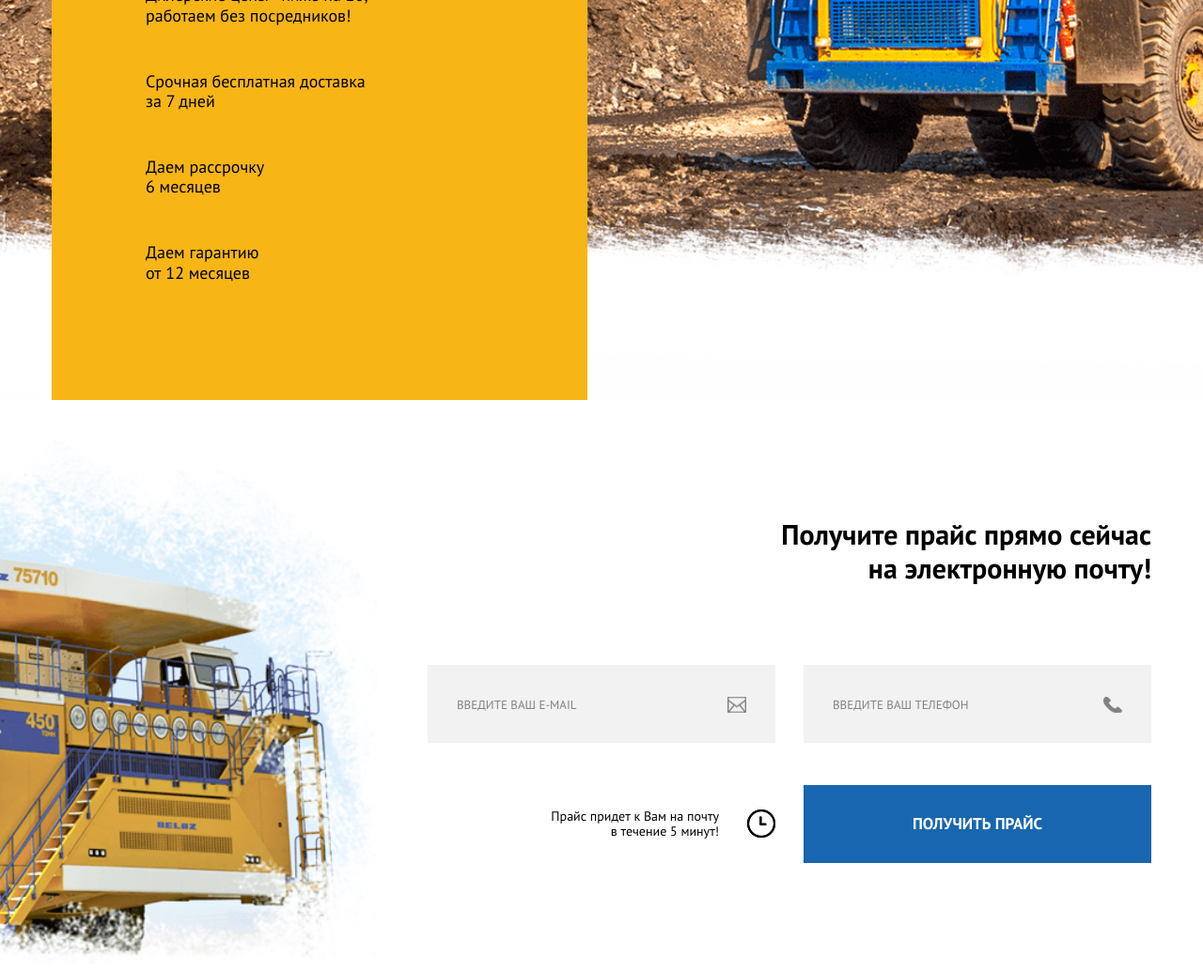
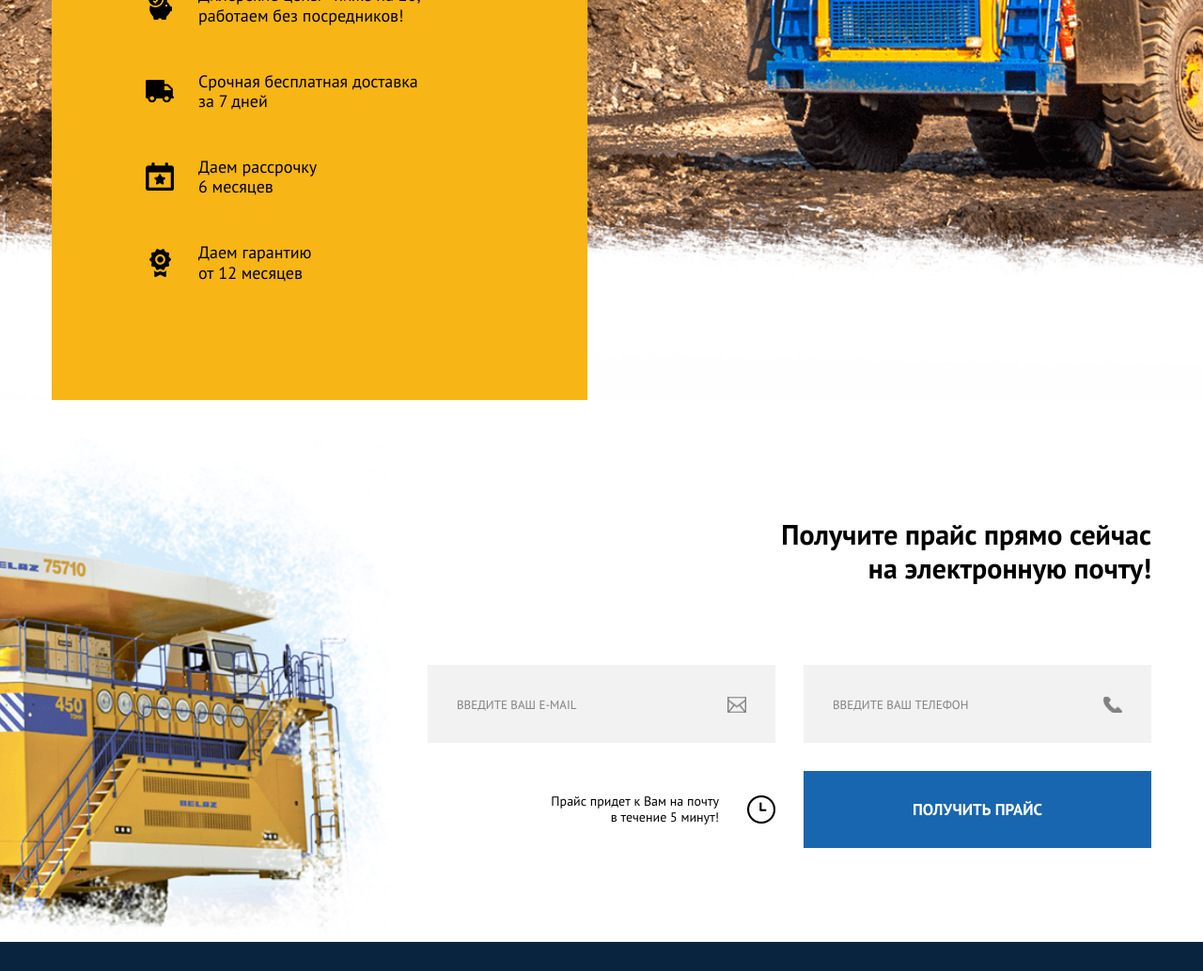
Before and after one commit to doramakh/-, a plain HTML site: page index.html in a window 1280 px wide. Shown: the part 589-1623 px from the top of the page at 94% size. After the commit the page ends 1592 px from the top, so only its background shows below. Drawn offline with Linux system fonts and the light colour scheme.

Commit message:
fix promo and price orders' before/after

```diff
--- a/css/styles.css
+++ b/css/styles.css
@@ -174,14 +174,59 @@ logo-link{
 }
 
 .promo-section-info{
-  display: block;
+  display: flex;
+  align-items: center;
   margin-bottom: 48px;
-  font-size: 18px;
-  line-height: 1.2;
 }
 
 .promo-section-info:last-child{
   margin-bottom: 25px;
+}
+
+.promo-section-info span{
+  font-size: 18px;
+  line-height: 1.2;
+  margin-left: 26px;
+}
+
+.piggy-bank::before{
+  display: inline-block;
+  width: 30px;
+  height: 30px;
+  background-image: url(../img/piggy-bank.png);
+  background-repeat: no-repeat;
+  background-position: center center;
+  content: "";
+}
+
+.delivery::before{
+  display: inline-block;
+  width: 30px;
+  height: 30px;
+  background-image: url(../img/delivery-truck-silhouette.png);
+  background-repeat: no-repeat;
+  background-position: center center;
+  content: "";
+}
+
+.star-symbol::before{
+  display: inline-block;
+  width: 30px;
+  height: 30px;
+  background-image: url(../img/star-symbol.png);
+  background-repeat: no-repeat;
+  background-position: center center;
+  content: "";
+}
+
+.medal::before{
+  display: inline-block;
+  width: 30px;
+  height: 30px;
+  background-image: url(../img/medal.png);
+  background-repeat: no-repeat;
+  background-position: center center;
+  content: "";
 }
 
 /* Price Section */
@@ -236,20 +281,18 @@ logo-link{
   font-size: 13px;
   color: #818181;
   text-transform: uppercase;
-  line-height: 25px;
+  line-height: 2;
 }
 
 .email-input::placeholder{
   background-image: url(../img/envelope.png);
   background-repeat: no-repeat;
-  background-size: 20px 18px;
   background-position: 100% 50%;
 }
 
 .tel-input::placeholder{
   background-image: url(../img/call-answer.png);
   background-repeat: no-repeat;
-  background-size: 20px 18px;
   background-position: 100% 50%;
 }
 
@@ -260,26 +303,29 @@ logo-link{
 }
 
 .price-order-info{
+  display: flex;
   width: 370px;
   padding: 20px 0;
   align-items: center;
+  justify-content: space-between;
 }
 
 .price-order-info span{
   display: inline-block;
+  width: 310px;
   font-size: 14px;
+  line-height: 1.2;
   color: #000000;
-  line-height: 1.2;
   text-align: right;
-  padding-right: 60px;
 }
 
-.price-order-info{
+.price-order-info::after{
   display: inline-block;
+  width: 30px;
+  height: 30px;
   background-image: url(../img/clock.png);
   background-repeat: no-repeat;
-  background-position: 100% 50%;
-  background-size: 30px 30px;
+  background-position: center center;
   content: "";
 }
 
--- a/index.html
+++ b/index.html
@@ -54,10 +54,18 @@
           </span>
         </h1>
 
-        <span class="promo-section-info">Дилерские цены - ниже на 20,<br>работаем без посредников!</span>
-        <span class="promo-section-info">Срочная бесплатная доставка<br>за 7 дней</span>
-        <span class="promo-section-info">Даем рассрочку<br>6 месяцев</span>
-        <span class="promo-section-info">Даем гарантию<br>от 12 месяцев  </span>
+        <span class="promo-section-info piggy-bank">
+          <span>Дилерские цены - ниже на 20,<br>работаем без посредников!</span>
+        </span>
+        <span class="promo-section-info delivery">
+          <span>Срочная бесплатная доставка<br>за 7 дней</span>
+        </span>
+        <span class="promo-section-info star-symbol">
+          <span>Даем рассрочку<br>6 месяцев</span>
+        </span>
+        <span class="promo-section-info medal">
+          <span>Даем гарантию<br>от 12 месяцев</span>
+        </span>
       </div><!-- promo-section-content -->
     </div><!-- container -->
   </section>
@@ -85,7 +93,7 @@
 
             <div class="price-order-button-wrapper">
               <div class="price-order-info">
-                <span class="price-order-info">Прайс придет к Вам на почту <br> в течение 5 минут!</span>
+                <span>Прайс придет к Вам на почту <br> в течение 5 минут!</span>
               </div>
 
               <button class="price-order-btn" type="submit">Получить прайс</button>
```
Also changed, not shown: img/delivery-truck-silhouette.png (added), img/medal.png (added), img/piggy-bank.png (added), img/star-symbol.png (added).
